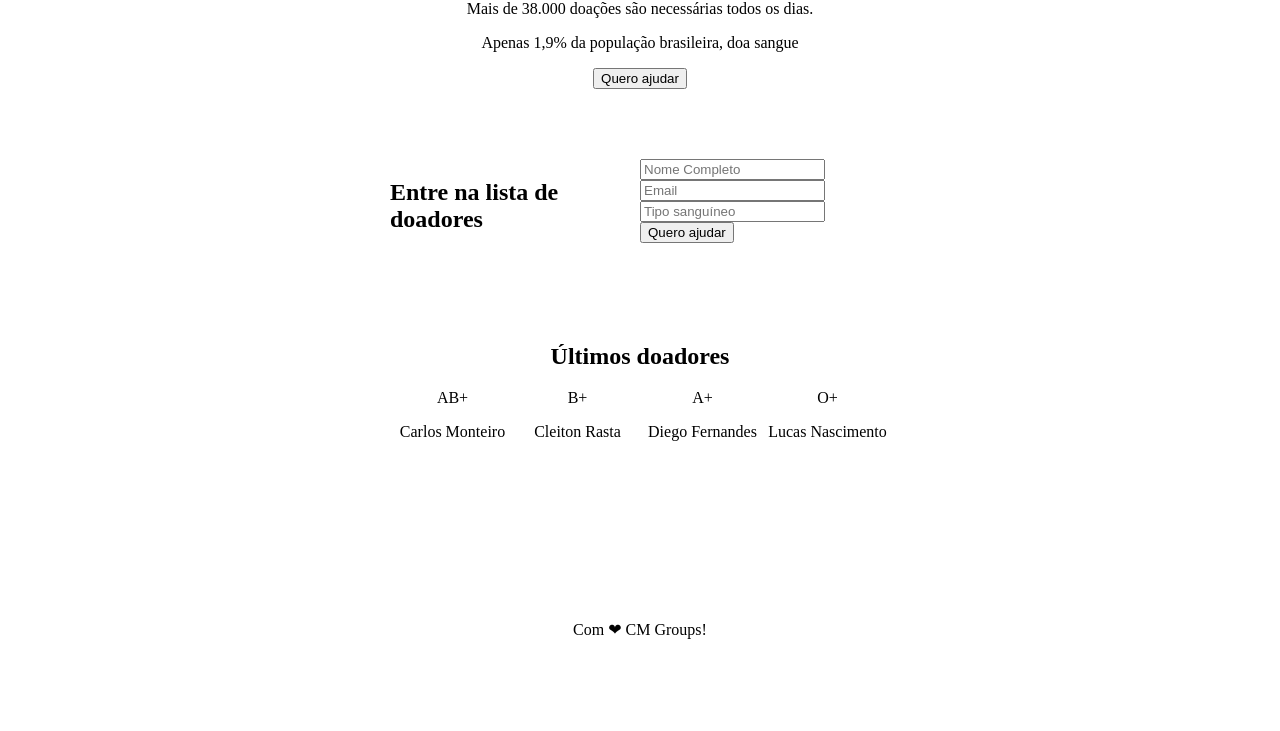
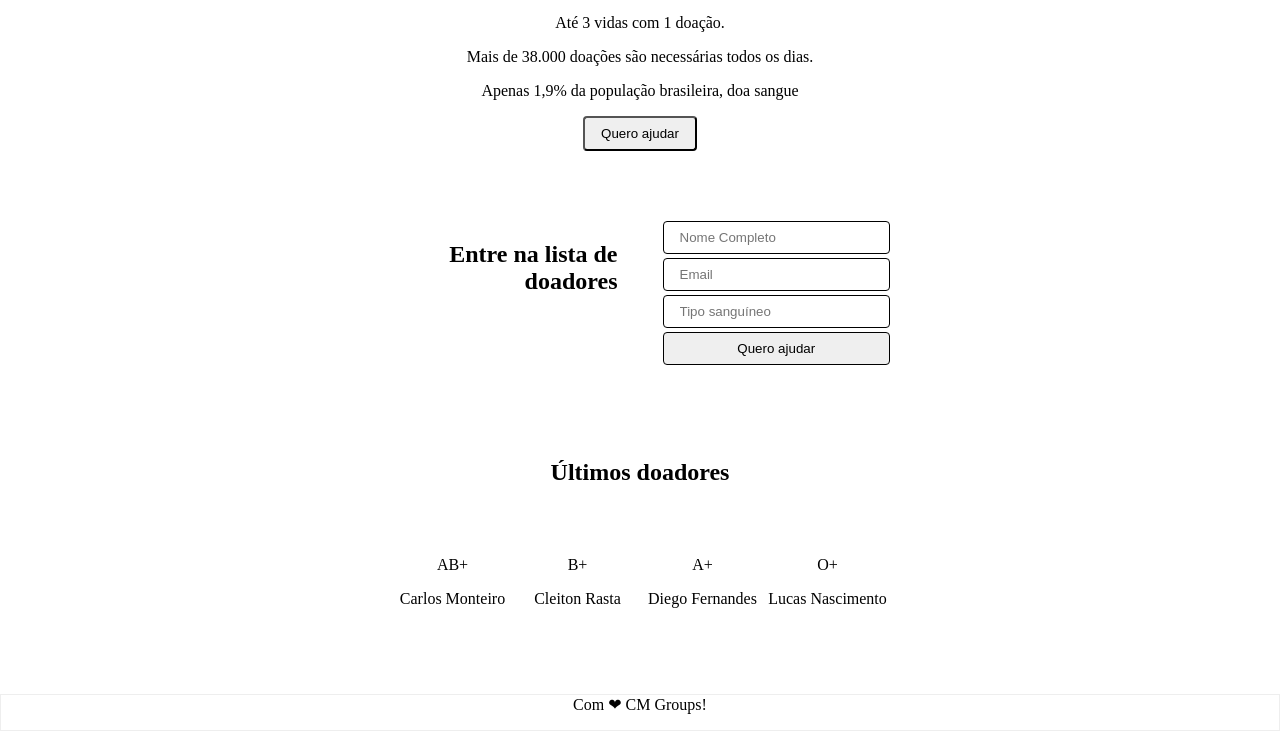
Before and after one commit to monteirocarlos/doesangue, a plain HTML site: page index.html in a window 1280 px wide. Shown: the part 161-892 px from the top of the page. Before the commit the page ends 800 px from the top, so only its background shows below. Drawn offline with Linux system fonts and the light colour scheme.

Commit message:
Dando continuidade no projeto, adicionado estilos para o form

```diff
--- a/style.css
+++ b/style.css
@@ -8,13 +8,46 @@ flex-direction: column;
 height: 100vh;
 }
 
-footer {
-margin-top: auto;
-}
+
 /* ALINHAMENTOS, ESPAÇAMENTOS LARGURAS E ALTURAS */
 
 header, main, footer {
 text-align: center;
+}
+
+header, .form, main {
+margin: 0 auto 70px;
+width: 90%;
+max-width: 500px;
+}
+
+header h1, main h2 {
+margin-bottom: 70px;
+}
+
+header button {
+padding: 8px 16px;
+border-radius: 4px;
+}
+
+.form {
+display: grid;
+grid-template-columns: 1fr 1fr;
+grid-gap: 45px;
+}
+
+.form h2 {
+text-align: right;
+}
+
+
+form input, form button {
+width: 100%;
+margin-bottom: 4px;
+box-sizing: border-box;
+padding: 8px 16px;
+border-radius: 4px;
+border: 1px solid;
 }
 
 .donors {
@@ -22,13 +55,8 @@ display: grid;
 grid-template-columns: 1fr 1fr 1fr 1fr;
 }
 
-.form {
-display: grid;
-grid-template-columns: 1fr 1fr;
+footer {
+margin-top: auto;
+padding-bottom: 16px;
+border: 1px solid #eee;
 }
-
-header, .form, main {
-margin: 0 auto 70px;
-width: 90%;
-max-width: 500px;
-}
```
